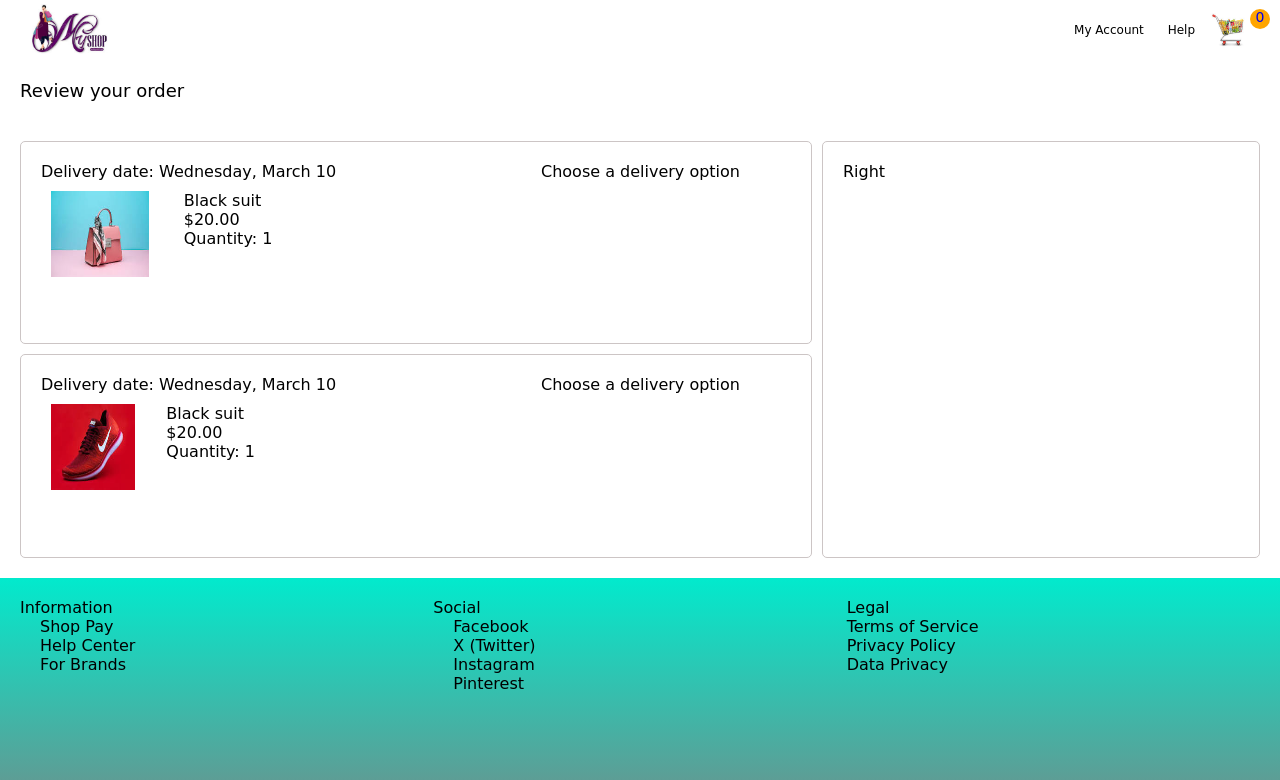
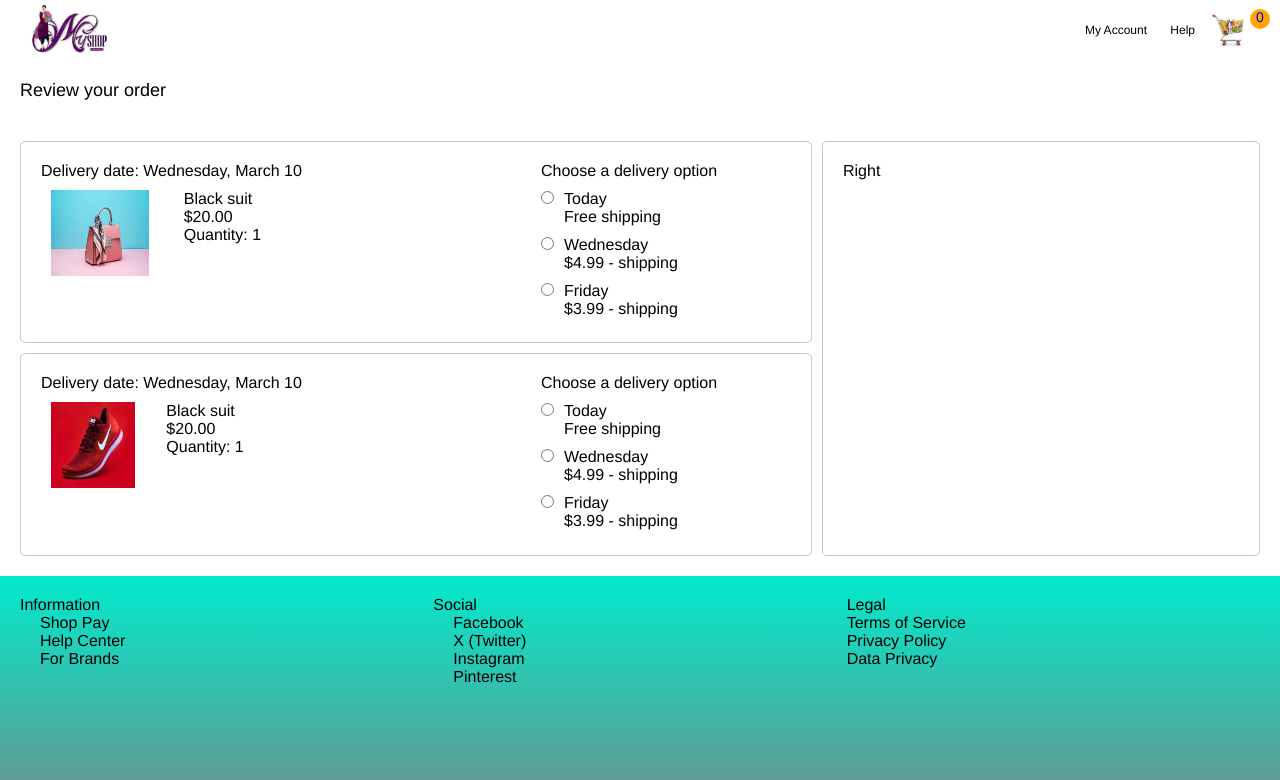
Before and after one commit to Tetka3/JavaScript, a plain HTML site: page cart.html in a window 1280 px wide. Shown: the top 780 px of the page. Drawn offline with nearby package versions, Linux system fonts and the light colour scheme.

Commit message:
Add existing file

```diff
--- a/cart.html
+++ b/cart.html
@@ -46,8 +46,32 @@
                 </div>
                 <div class="delivery">
                     <p>Choose a delivery option</p>
-                    <div>
-
+                    <div class="delivery-date">
+                        <div>
+                            <input type="radio"/>
+                        </div>
+                        <div>
+                            <p>Today</p>
+                            <p>Free shipping</p>
+                        </div>
+                    </div>
+                    <div class="delivery-date">
+                        <div>
+                            <input type="radio"/>
+                        </div>
+                        <div>
+                            <p>Wednesday</p>
+                            <p>$4.99 - shipping</p>
+                        </div>
+                    </div>
+                    <div class="delivery-date">
+                        <div>
+                            <input type="radio"/>
+                        </div>
+                        <div>
+                            <p>Friday</p>
+                            <p>$3.99 - shipping</p>
+                        </div>
                     </div>
                 </div>
             </div>
@@ -67,14 +91,40 @@
                 </div>
                 <div class="delivery">
                     <p>Choose a delivery option</p>
-                    <div>
-
+                    <div class="delivery-date">
+                        <div>
+                            <input type="radio"/>
+                        </div>
+                        <div>
+                            <p>Today</p>
+                            <p>Free shipping</p>
+                        </div>
+                    </div>
+                    <div class="delivery-date">
+                        <div>
+                            <input type="radio"/>
+                        </div>
+                        <div>
+                            <p>Wednesday</p>
+                            <p>$4.99 - shipping</p>
+                        </div>
+                    </div>
+                    <div class="delivery-date">
+                        <div>
+                            <input type="radio"/>
+                        </div>
+                        <div>
+                            <p>Friday</p>
+                            <p>$3.99 - shipping</p>
+                        </div>
                     </div>
                 </div>
             </div>
         </div>
         <div class="right">Right</div>
     </div>
+    <script src="https://unpkg.com/dayjs@1.11.10/dayjs.min.js"></script>
+    <script src="scripts/cart.js"></script>
 
 </body>
 <footer class="footer-div">
--- /dev/null
+++ b/scripts/cart.js
@@ -0,0 +1 @@
+console.log(dayjs())
--- a/styles.css
+++ b/styles.css
@@ -1,7 +1,7 @@
 *{
     margin: 0;
     padding: 0;
-    font-family: cursive;
+    font-family: Helvetica;
 }
 .nav-bar{
     display: flex;
@@ -227,6 +227,14 @@
             }
             .delivery{
                 flex: 1;
+                display: flex;
+                flex-direction: column;
+                .delivery-date{
+                    display: flex;
+                    gap: 10px;
+                    margin-top: 10px;
+
+                }
             }
 
         }
```
